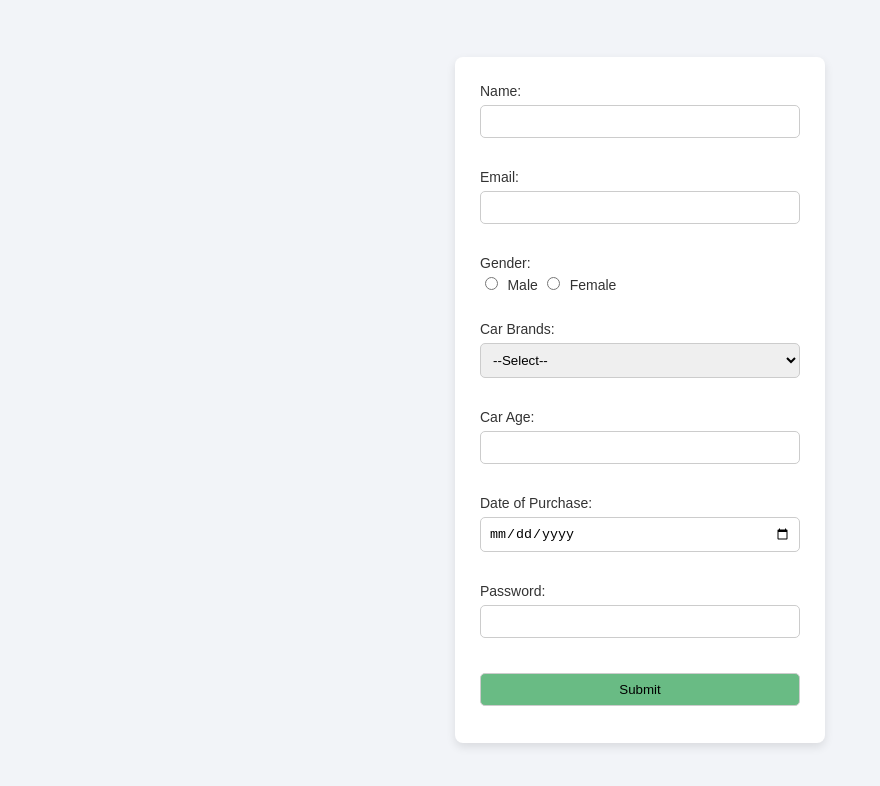
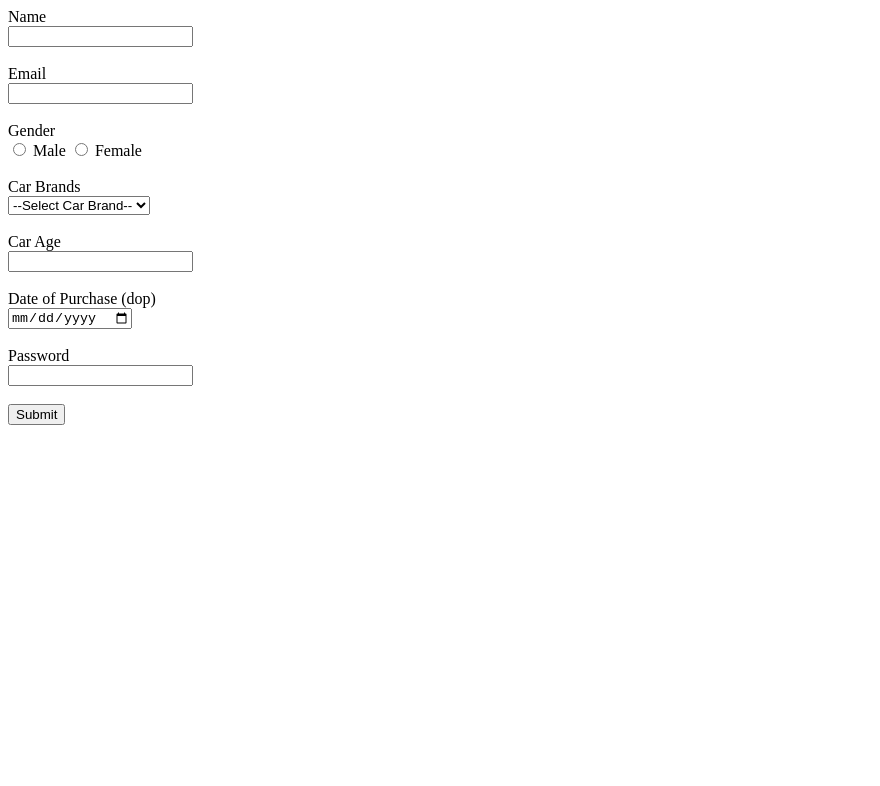
Before and after one commit to acciojob/car-insurance-form-viveklb, a website: page main.html in a window 1280 px wide. Shown: the whole page, without its empty margins (0-880 px from the left). Drawn offline with Linux system fonts and the light colour scheme.

Commit message:
created a submission

```diff
--- a/main.html
+++ b/main.html
@@ -1,57 +1,61 @@
 <!DOCTYPE html>
+<html lang="en">
+<head>
+    <meta charset="UTF-8">
+    <title>Car Insurance Registration Form</title>
+</head>
+<body>
 
-<html>
+    <form method="post">
 
-<head>
-	<link rel="stylesheet" href="styles.css">
-</head>
+        <!-- Name -->
+        <label for="name">Name</label><br>
+        <input type="text" id="name" required>
+        <br><br>
 
-<body>
-	<form action="/submit" method="post">
+        <!-- Email -->
+        <label for="email">Email</label><br>
+        <input type="email" id="email" required>
+        <br><br>
 
-  <label for="name">Name:</label><br>
-  <input type="text" id="name" name="name" required><br><br>
-
-  <label for="email">Email:</label><br>
-  <input type="email" id="email" name="email" required><br><br>
-
-  <label>Gender:</label><br>
-  <input type="radio" id="gender_m" name="gender" value="male" required>
+        <!-- Gender -->
+        <label>Gender</label><br>
+        <input type="radio" id="gender_m" name="gender" required>
         <label for="gender_m">Male</label>
 
-  <input type="radio" id="gender_f" name="gender" value="female">
+        <input type="radio" id="gender_f" name="gender" required>
         <label for="gender_f">Female</label>
         <br><br>
 
-  <label for="cars">Car Brands:</label><br>
-  <select id="cars" name="cars">
-    <option value="">--Select--</option>
-    <option value="bmw">BMW</option>
-    <option value="audi">Audi</option>
-    <option value="mercedes">Mercedez</option>
+        <!-- Car Brands -->
+        <label for="cars">Car Brands</label><br>
+        <select id="cars">
+            <option value="">--Select Car Brand--</option>
+            <option value="BMW">BMW</option>
+            <option value="Audi">Audi</option>
+            <option value="Mercedez">Mercedez</option>
         </select>
         <br><br>
 
         <!-- Car Age -->
-  <label for="carage">Car Age:</label><br>
-  <input type="number" id="carage" name="carage" required>
+        <label for="carage">Car Age</label><br>
+        <input type="number" id="carage" required>
         <br><br>
 
-  <label for="dop">Date of Purchase:</label><br>
-  <input type="date" id="dop" name="dop" required>
+        <!-- Date of Purchase -->
+        <label for="dop">Date of Purchase (dop)</label><br>
+        <input type="date" id="dop" required>
         <br><br>
 
-  <label for="password">Password:</label><br>
-  <input type="password" id="password" name="password" required>
+        <!-- Password -->
+        <label for="password">Password</label><br>
+        <input type="password" id="password" required>
         <br><br>
 
-  <input type="submit" value="Submit">
+        <!-- Submit Button -->
+        <button type="submit">Submit</button>
 
     </form>
 
-    <script type="text/javascript" src="./script.js">
-</script>
-
 </body>
-
 </html>
--- a/styles.css
+++ /dev/null
@@ -1,46 +0,0 @@
-body {
-  font-family: Arial, sans-serif;
-  background: #f2f4f8;
-  display: flex;
-  justify-content: center;
-  align-items: center;
-  height: 100vh;
-  margin: 0;
-}
-
-form {
-  background: #ffffff;
-  padding: 25px;
-  border-radius: 8px;
-  width: 320px;
-  box-shadow: 0 4px 10px rgba(0,0,0,0.1);
-}
-
-input,
-select {
-  width: 100%;
-  padding: 8px;
-  margin-top: 5px;
-  margin-bottom: 12px;
-  border: 1px solid #ccc;
-  border-radius: 5px;
-  box-sizing: border-box;
-}
-
-input[type="radio"] {
-  width: auto;
-  margin-right: 5px;
-}
-
-input[type="submit"] {
-  background: #4a6c;
-}
-
-input[type="submit"]:hover {
-  background: #3b5de0;
-}
-
-label {
-  font-size: 14px;
-  color: #333;
-}
```
Lines whose indentation alone changed are shown as unchanged.
